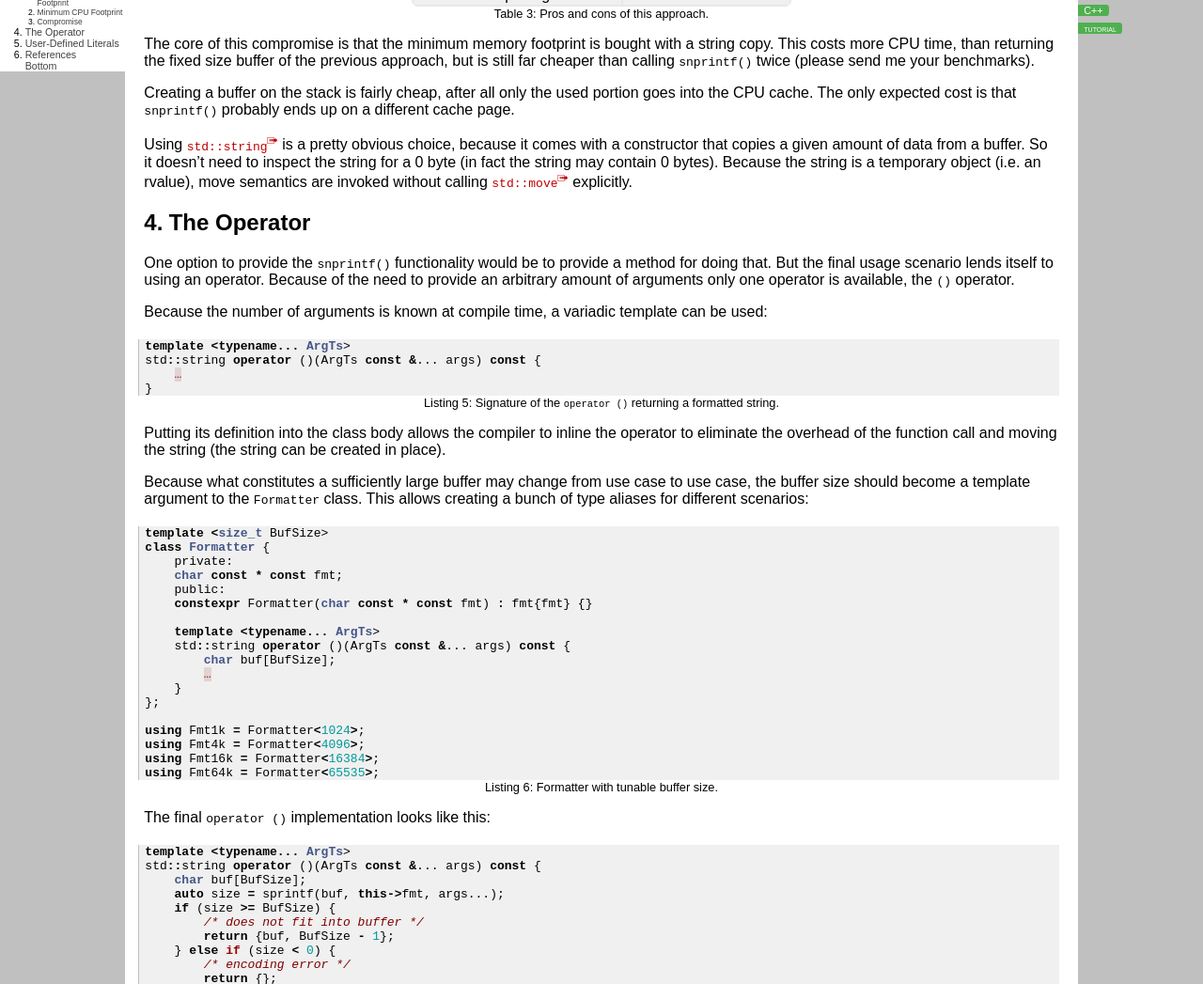
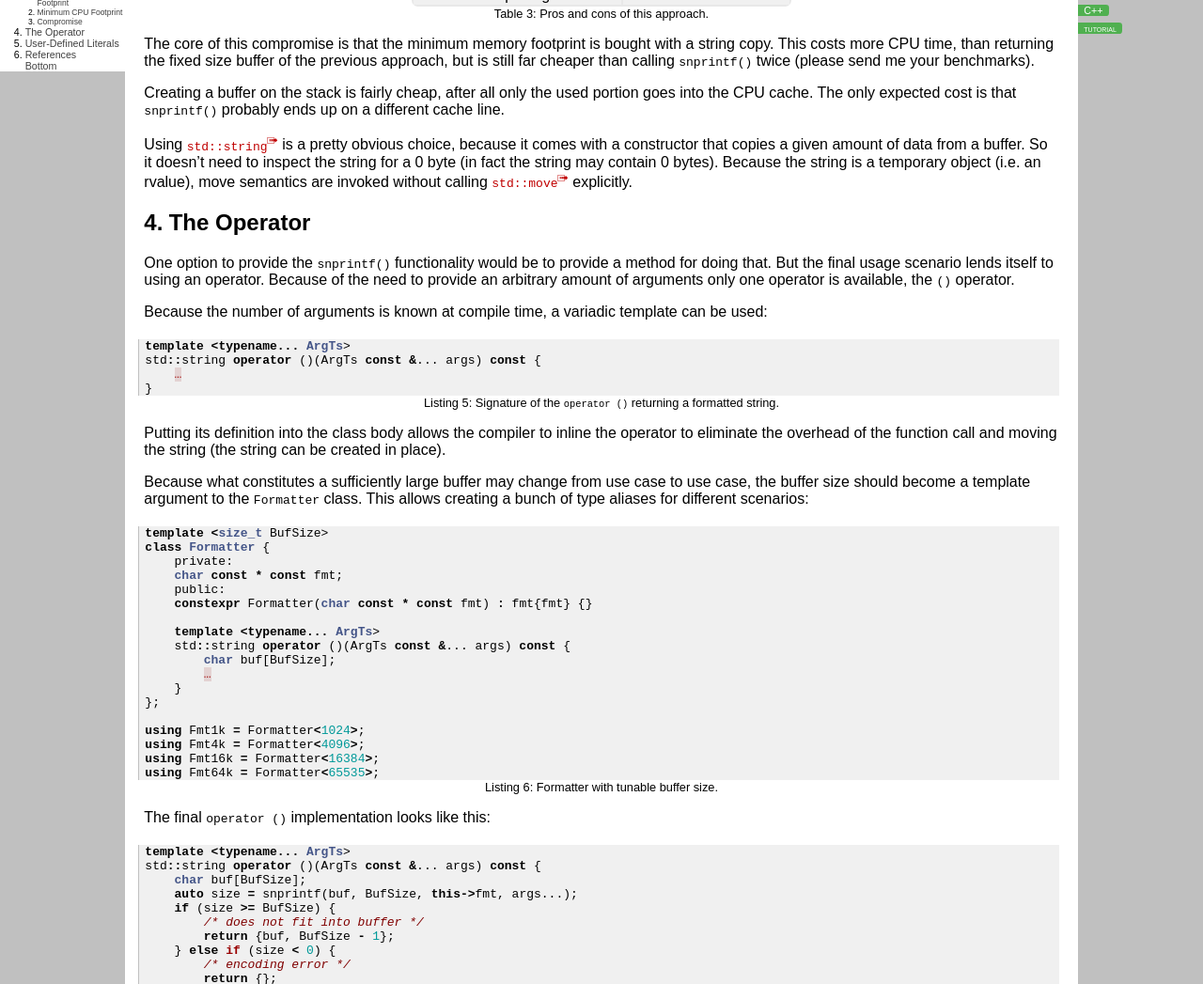
Before and after one commit to lonkamikaze/lonkamikaze.github.io, a Jekyll site: the page built from _posts/2016-12-16-c++-printf-style-formatting.md, in a window 1280 px wide and 1400 px high, scrolled down 1758 px. Shown: the part 152-1199 px from the top of the window at 94% size. Built offline with Jekyll 4.4.1, drawn with Linux system fonts in a browser that asks for light colours.

Commit message:
Use snprintf() instead sprintf()

```diff
--- a/_posts/2016-12-16-c++-printf-style-formatting.md
+++ b/_posts/2016-12-16-c++-printf-style-formatting.md
@@ -149,7 +149,7 @@ cheaper than calling `snprintf()` twice (please send me your benchmarks).
 
 Creating a buffer on the stack is fairly cheap, after all only the
 used portion goes into the CPU cache. The only expected cost is that
-`snprintf()` probably ends up on a different cache page.
+`snprintf()` probably ends up on a different cache line.
 
 Using [`std::string`] is a pretty obvious choice, because it comes
 with a constructor that copies a given amount of data from a buffer.
@@ -214,7 +214,7 @@ The final `operator ()` implementation looks like this:
 template <typename... ArgTs>
 std::string operator ()(ArgTs const &... args) const {
 	char buf[BufSize];
-	auto size = sprintf(buf, this->fmt, args...);
+	auto size = snprintf(buf, BufSize, this->fmt, args...);
 	if (size >= BufSize) {
 		/* does not fit into buffer */
 		return {buf, BufSize - 1};
```
